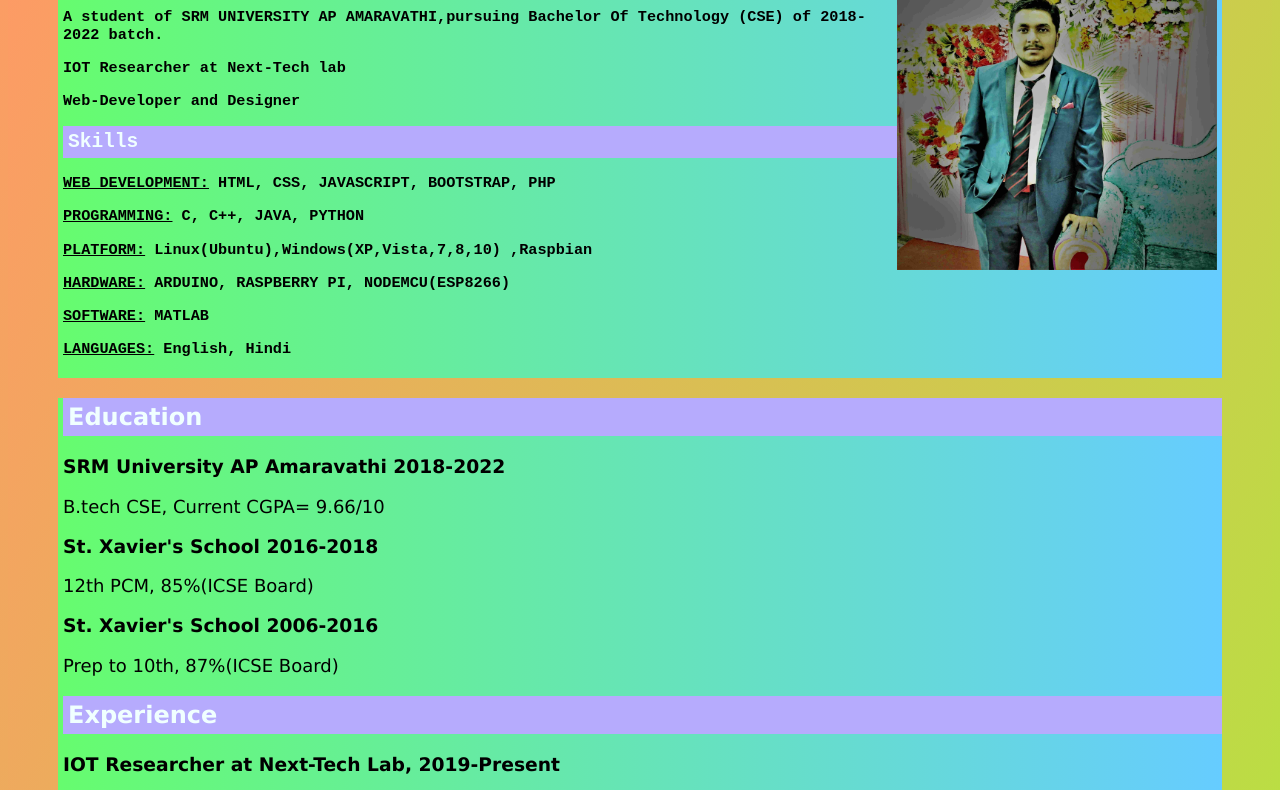
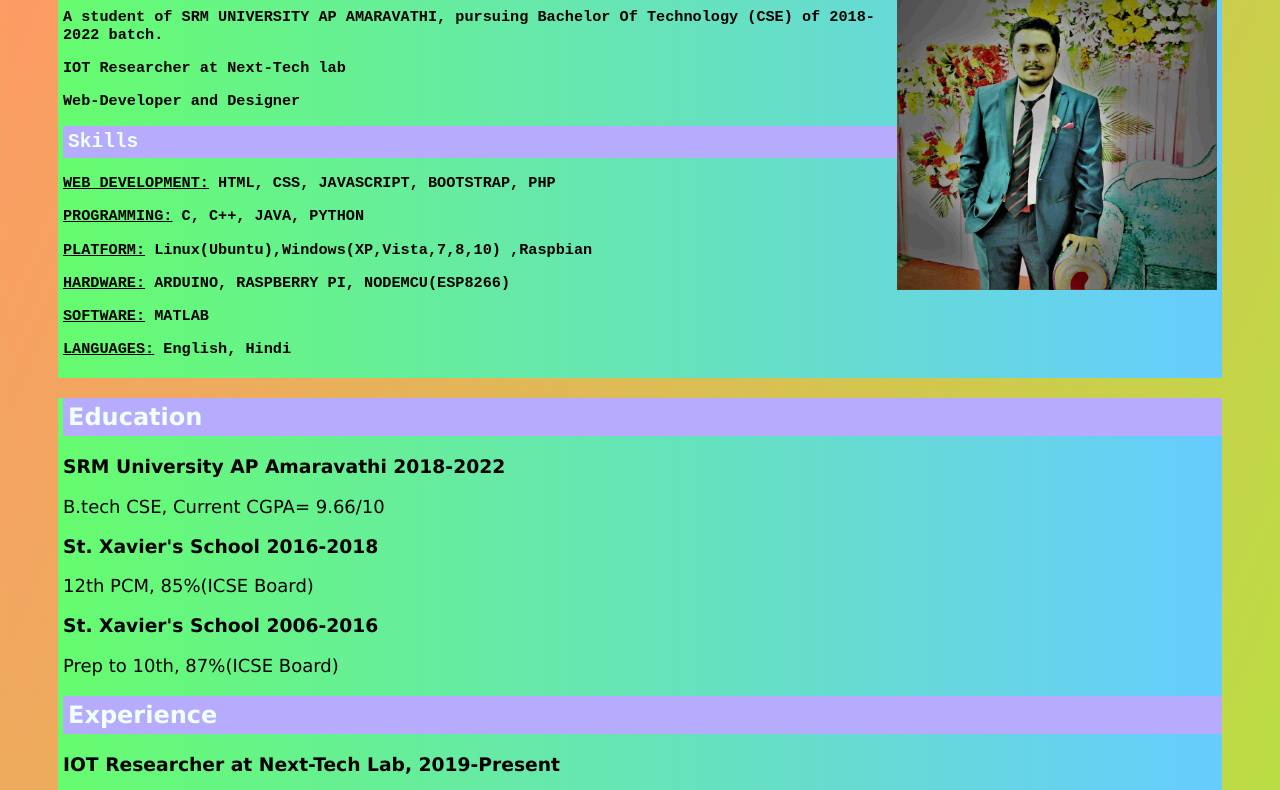
Before and after one commit to niteshbharti005101/resume, a plain HTML site: page index.html in a window 1280 px wide. Shown: the part 223-1013 px from the top of the page. Drawn offline with Linux system fonts and the light colour scheme.

Commit message:
Update index.html

```diff
--- a/index.html
+++ b/index.html
@@ -42,13 +42,13 @@
     </style>
     <body>
         <div class="Top">
-        <img src="nitesh%20photo.jpg" style="height: 350px; width: 320px; float: right;position: inherit; padding-top: 38px">
+        <img src="nitesh%20photo.jpg" style="height: 350px; width: 320px; float: right;position: inherit; padding-top: 58px">
             <h1>Nitesh Bharti</h1>
             <a href="https://twitter.com/nitesh5101"><img src="twitter.png" style="height: 30px; width: 30px"></a>
             <a href="https://www.linkedin.com/in/nitesh-bharti-708571154/"><img src="linkedin.JPG" style="height: 30px; width: 30px"></a>
             <a href="https://github.com/niteshbharti005101"><img src="github.JPG" style="height: 30px; width: 30px"></a><div class="edit">Student</div>
             <hr color="3936C5" size=5>
-            <h3>A student of SRM UNIVERSITY AP AMARAVATHI,pursuing Bachelor Of Technology (CSE) of 2018-2022 batch.</h3><h3>IOT Researcher at Next-Tech lab</h3> <h3>Web-Developer and Designer</h3>
+            <h3>A student of SRM UNIVERSITY AP AMARAVATHI, pursuing Bachelor Of Technology (CSE) of 2018-2022 batch.</h3><h3>IOT Researcher at Next-Tech lab</h3> <h3>Web-Developer and Designer</h3>
             <div style="background-color: B6ABFD; color: azure"><h2 style="padding: 5px;">Skills</h2></div>
             <h3><u>WEB DEVELOPMENT:</u> HTML, CSS, JAVASCRIPT, BOOTSTRAP, PHP</h3>
             <h3><u>PROGRAMMING:</u> C, C++, JAVA, PYTHON</h3>
```
